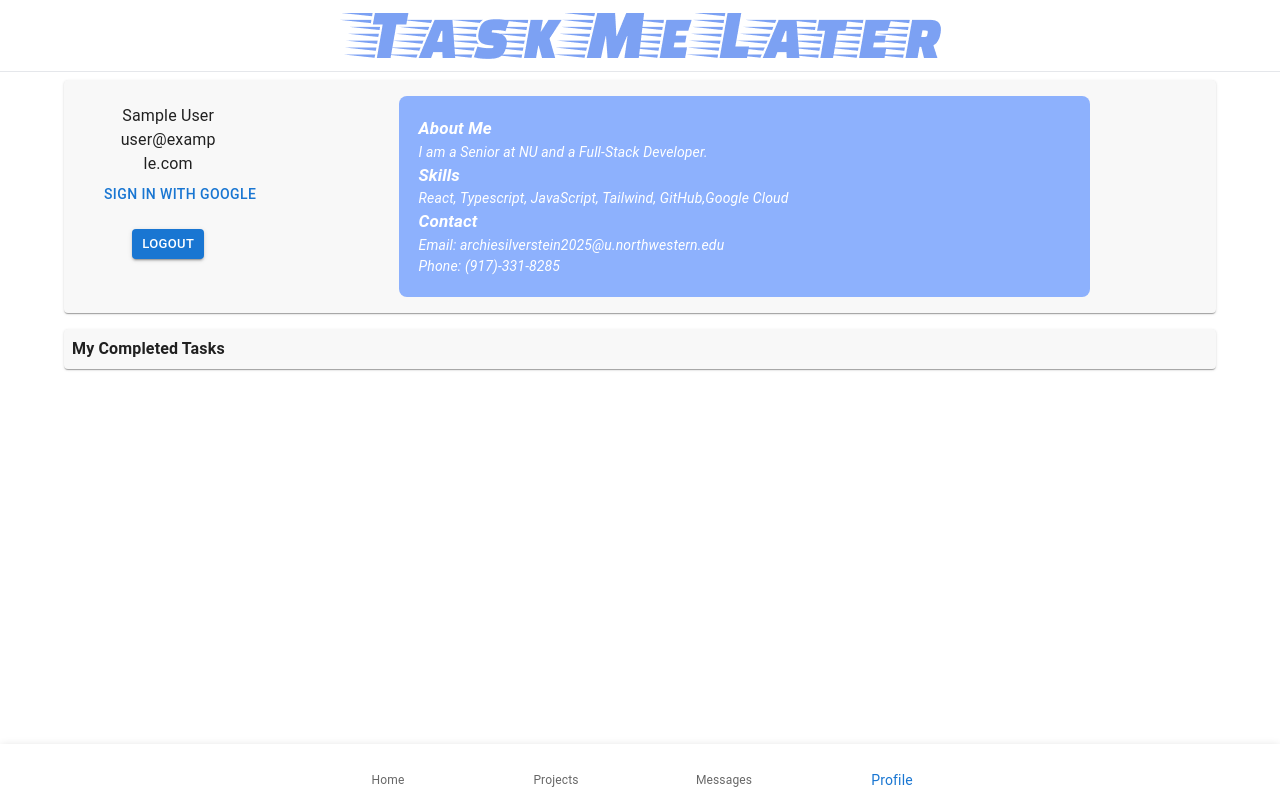
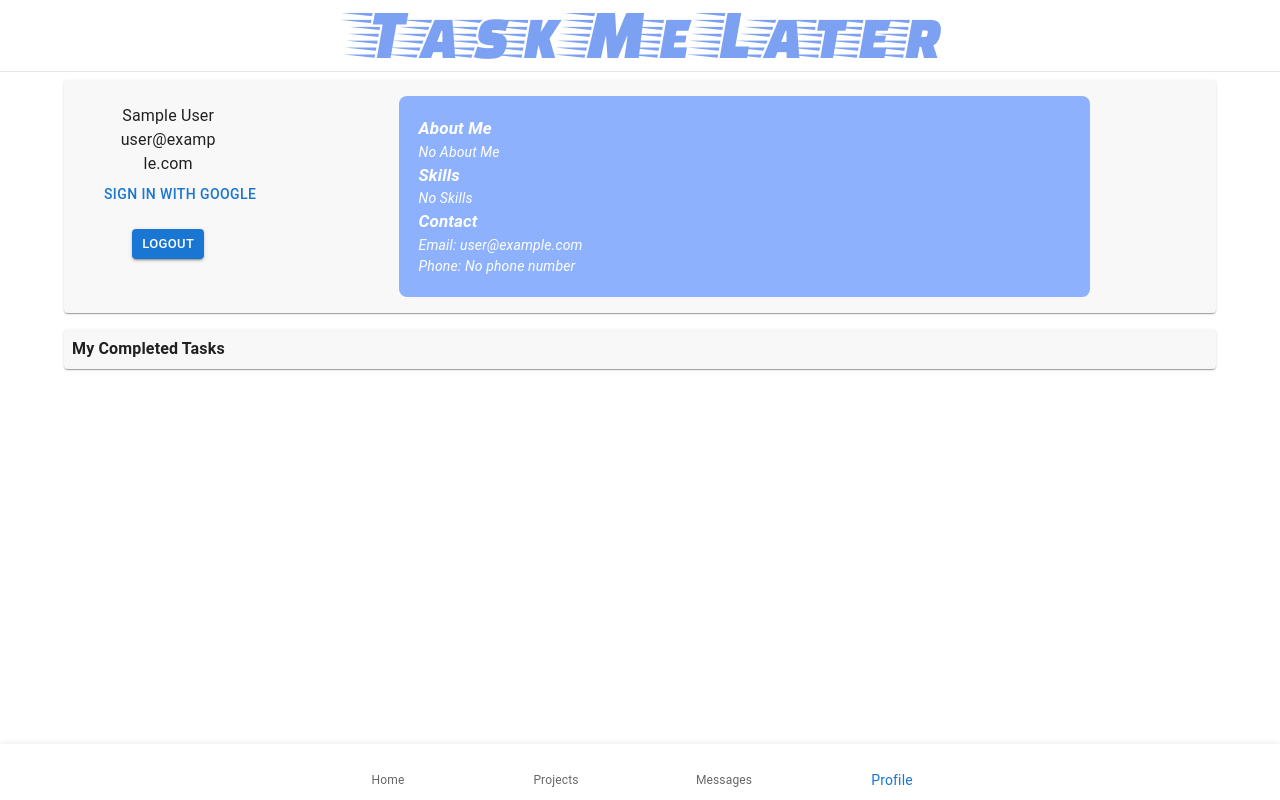
Before and after one commit to 394-s25/task_me_later, a React (Vite) app: page /profile in a window 1280 px wide. Built offline with nearby package versions, Linux system fonts and the light colour scheme; no server answers; the database is empty; sample sign-in values are in the browser's storage; some icons are missing.

Commit message:
load profile details from firestore

```diff
--- a/src/components/ProfileDetails.jsx
+++ b/src/components/ProfileDetails.jsx
@@ -4,16 +4,35 @@ import GoogleAuth from "./GoogleAuth";
 import LogoutButton from "./LogoutButton";
 import React from "react";
 import { useAuthContext } from "../services/userProvider";
+import { useEffect, useState } from "react";
+import { doc, getDoc } from "firebase/firestore";
+import { db } from "../services/firestoreConfig";
 
 export default function ProfileDetails() {
   const { user } = useAuthContext();
+  const [profile, setProfile] = useState(null);
+
+  useEffect(() => {
+    const fetchUserData = async () => {
+      if (user?.uid) {
+        const userRef = doc(db, "users", user.uid);
+        const userSnap = await getDoc(userRef);
+        if (userSnap.exists()) {
+          setProfile(userSnap.data());
+        }
+      }
+    };
+    fetchUserData();
+  }, [user]);
 
   const Title = ({ title }) => {
     return <h3 class="text-[17px] font-bold">{title}</h3>;
   };
+
   const Details = ({ details }) => {
     return <h3 class="text-[14px] break-words ">{details}</h3>;
   };
+
   return (
     <>
       <Card sx={{ marginX: "auto", width: "90%", backgroundColor: "#f8f8f8" }}>
@@ -21,9 +40,9 @@ export default function ProfileDetails() {
           <div class="max-w-[30%] flex flex-col items-center m-2">
             <AccountCircleIcon class="size-20" />
             <div class="text-center">
-              <h1>{user ? user.displayName : "dummy name"}</h1>
+              <h1>{user ? user.displayName : "No name"}</h1>
               <h2 class="break-words w-[50%] ml-[25%]">
-                {user ? user.email : "dummy@gmail.com"}
+                {user ? user.email : "No email"}
               </h2>
               <GoogleAuth />
               <br />
@@ -33,12 +52,14 @@ export default function ProfileDetails() {
           <div class="w-[60%] mx-auto m-4">
             <div class="relative rounded-lg p-5 items-center mx-auto bg-[#8db1fd] text-white italic text-[20px]">
               <Title title="About Me" />
-              <Details details="I am a Senior at NU and a Full-Stack Developer." />
+              <Details details={profile?.aboutMe || "No About Me"} />
               <Title title="Skills" />
-              <Details details="React, Typescript, JavaScript, Tailwind, GitHub,Google Cloud" />
+              <Details details={profile?.skills?.join(", ") || "No Skills"} />
               <Title title="Contact" />
-              <Details details="Email: archiesilverstein2025@u.northwestern.edu" />
-              <Details details="Phone: (917)-331-8285" />
+              <Details details={`Email: ${user?.email || "No email"}`} />
+              <Details
+                details={`Phone: ${profile?.phoneNumber || "No phone number"}`}
+              />
             </div>
           </div>
         </div>
```
